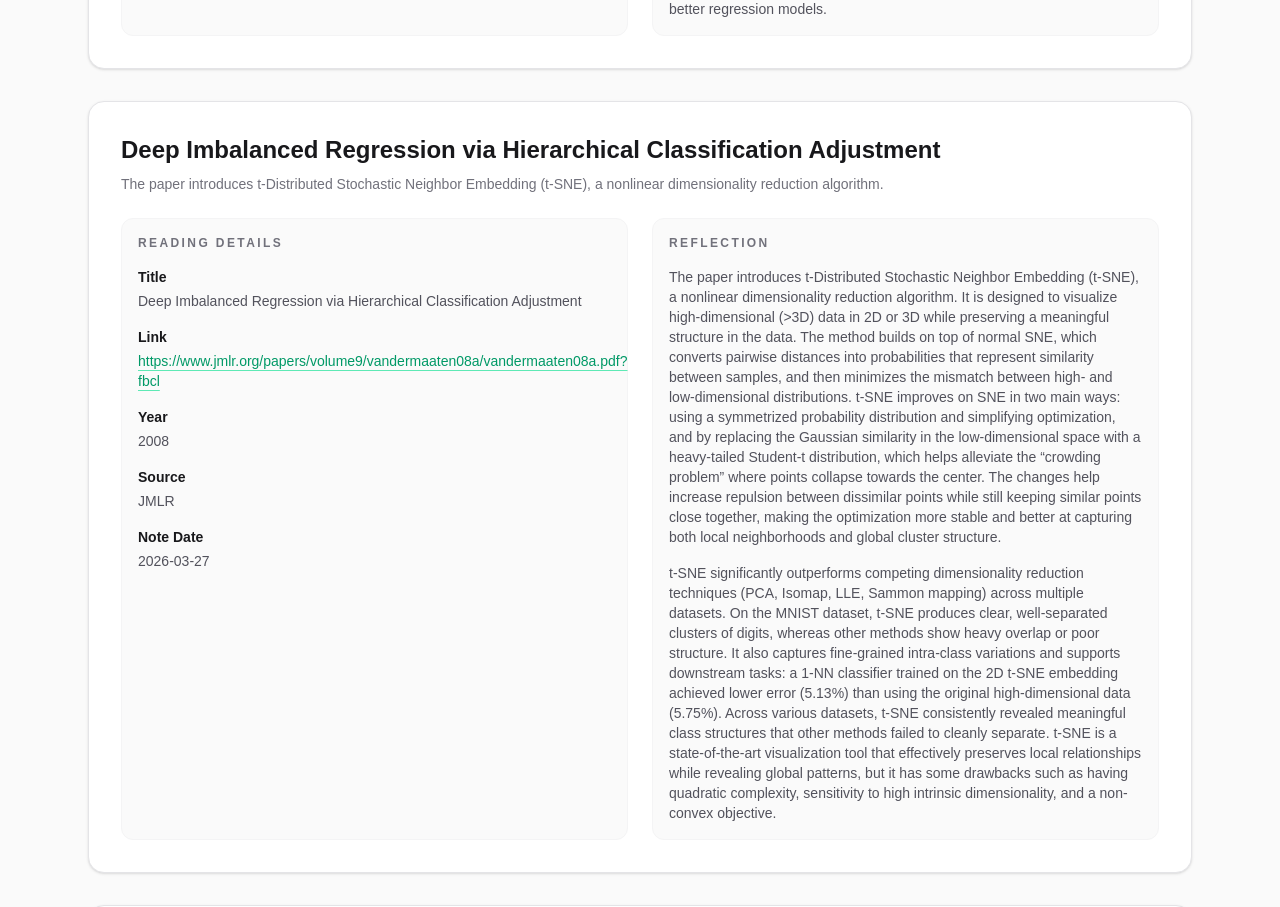
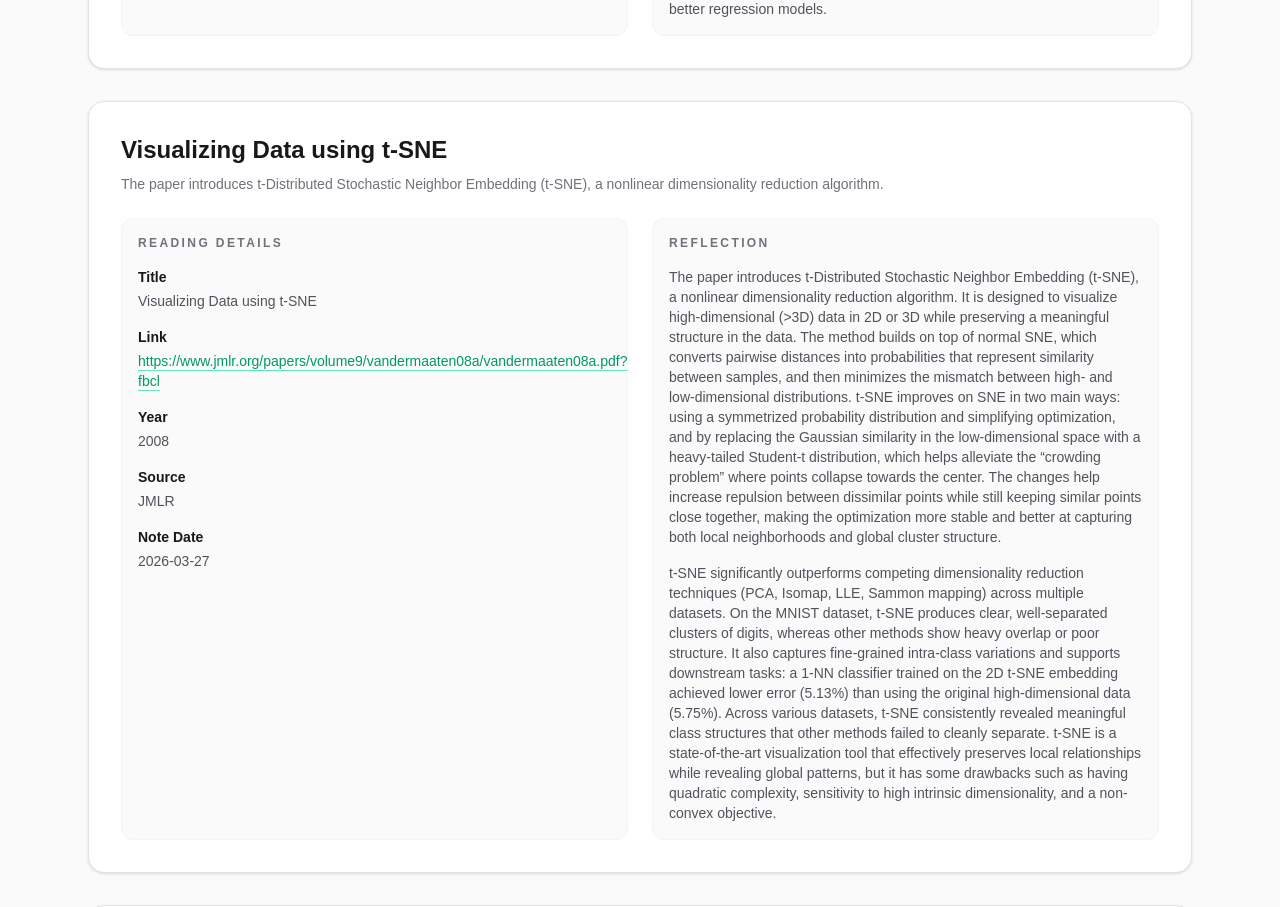
Before and after one commit to danielx1611/ML-Research-Summaries, a Next.js app: page /summaries in a window 1280 px wide. Shown: the part 8340-9247 px from the top of the page. Built offline with nearby package versions, Linux system fonts and the light colour scheme.

Commit message:
Fix title

```diff
--- a/app/summaries/page.tsx
+++ b/app/summaries/page.tsx
@@ -145,8 +145,8 @@ const summaryTemplates = [
     ],
   },
   {
-    id: "deep-imbalanced-regression-via-hierarchical-classification-adjustment-jmlr-2008",
-    title: "Deep Imbalanced Regression via Hierarchical Classification Adjustment",
+    id: "visualizing-data-using-t-sne",
+    title: "Visualizing Data using t-SNE",
     description:
       "The paper introduces t-Distributed Stochastic Neighbor Embedding (t-SNE), a nonlinear dimensionality reduction algorithm.",
     link: "https://www.jmlr.org/papers/volume9/vandermaaten08a/vandermaaten08a.pdf?fbcl",
```
